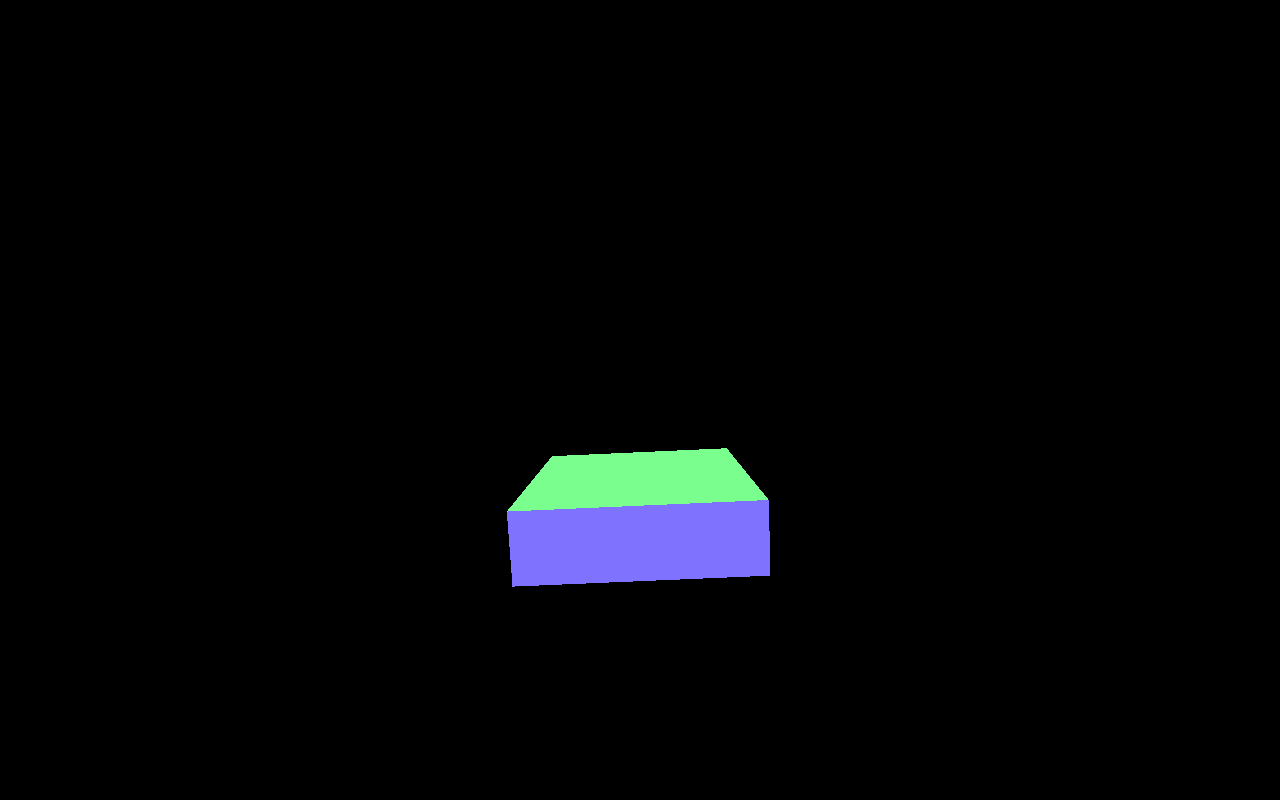
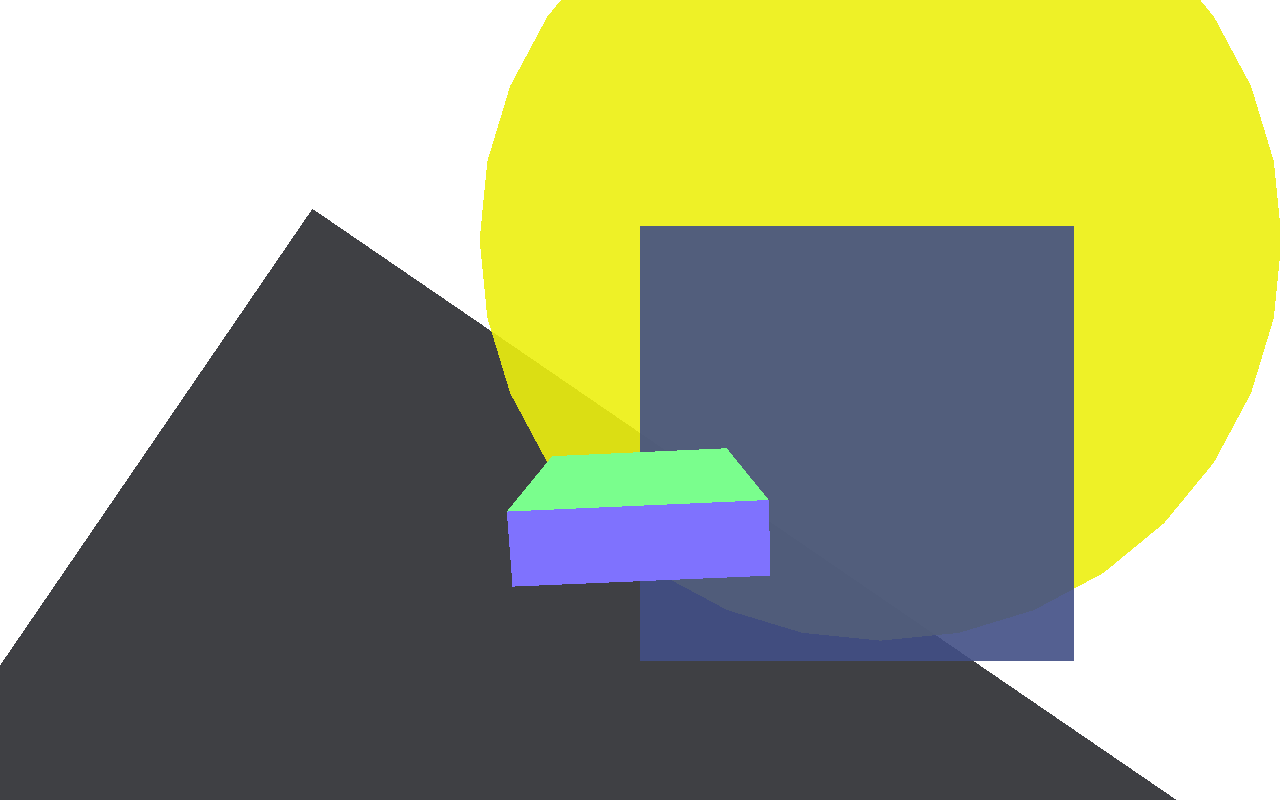
Before and after one commit to chasestarr/quadCopProj, a plain HTML site: page index.html in a window 1280 px wide. Drawn offline with Linux system fonts and the light colour scheme; animation ran at ten frames a second.

Commit message:
added background assets

```diff
--- a/index.html
+++ b/index.html
@@ -1,12 +1,14 @@
 <html>
 	<head>
-		<title>My first Three.js app</title>
+		<title>Quadcopter Simulaton</title>
 		<style>
 			body {
 				margin: 0;
 				background-color: white;
 			}
-			canvas { width: 100%; height: 100%;
+			canvas {
+				width: 100%;
+				height: 100%;
 				background-color: white;
 			}
 		</style>
@@ -22,14 +24,43 @@
 			renderer.setSize(window.innerWidth, window.innerHeight);
 			document.body.appendChild(renderer.domElement);
 
-			var geometry = new THREE.BoxGeometry(2,0.6,2);
+			var box1 = new THREE.BoxGeometry(2,0.6,2);
+			var plane1 = new THREE.PlaneGeometry(50,40);
+			var plane2 = new THREE.PlaneGeometry(35,20);
+			var plane3 = new THREE.PlaneGeometry(10,10);
+			var circle1 = new THREE.CircleGeometry(10,32);
+
 			var material = new THREE.MeshNormalMaterial;
-			var cube = new THREE.Mesh(geometry, material);
-			cube.useQuaternion = true;
-			scene.add(cube);
-			var cameraPOS = new THREE.Vector3(0,3,5);
+			var farBackMat = new THREE.MeshBasicMaterial({color: 0xffffff});
+			var darkGrey = new THREE.MeshBasicMaterial({color: 0x3f4044});
+			var yellowAlpha = new THREE.MeshBasicMaterial({color: 0xecef0f, transparent: true, opacity: 0.9});
+			var depth = new THREE.MeshDepthMaterial;
+			var midBlue = new THREE.MeshBasicMaterial({color: 0x414e85, transparent: true, opacity: 0.9});
+
+			var qCopter = new THREE.Mesh(box1, material);
+			var farBack = new THREE.Mesh(plane1, farBackMat);
+			var lvl1 = new THREE.Mesh(plane2, darkGrey);
+			var lvl2 = new THREE.Mesh(plane3, midBlue);
+			var bigCircle = new THREE.Mesh(circle1, yellowAlpha);
+
+			scene.add(qCopter);
+			scene.add(farBack);
+			scene.add(lvl1);
+			scene.add(lvl2);
+			scene.add(bigCircle);
+
 			camera.position.z = 5;
 			camera.position.y = 1;
+
+			farBack.position.z = -10;
+			lvl1.position.z = -9;
+			lvl1.position.y = -12;
+			lvl1.rotation.z = -.6;
+			lvl2.position.z = -7;
+			lvl2.position.x = 5;
+			bigCircle.position.z = -8;
+			bigCircle.position.x = 6;
+			bigCircle.position.y = 5;
 
 			function hover(){
 				var randVal1 = THREE.Math.randFloat(-.01,.01);
@@ -39,23 +70,23 @@
 				var leftRight = new THREE.Vector3(0,0,1);
 				var forwBack = new THREE.Vector3(1,0,0);
 				var upDown = new THREE.Vector3(0,1,0);
-				cube.rotateOnAxis(leftRight.normalize(),randVal1);
-				cube.rotateOnAxis(forwBack.normalize(), randVal2);
-				cube.rotateOnAxis(upDown.normalize(), randVal3);
+				qCopter.rotateOnAxis(leftRight.normalize(),randVal1);
+				qCopter.rotateOnAxis(forwBack.normalize(), randVal2);
+				qCopter.rotateOnAxis(upDown.normalize(), randVal3);
 
 				var rotLockHigh = THREE.Math.degToRad(12);
 				var rotLockLow = THREE.Math.degToRad(-12);
-				if(cube.rotation.x >= rotLockHigh){
-					cube.rotation.x = rotLockHigh;
+				if(qCopter.rotation.x >= rotLockHigh){
+					qCopter.rotation.x = rotLockHigh;
 				}
-				if(cube.rotation.x <= rotLockLow){
-					cube.rotation.x = rotLockLow;
+				if(qCopter.rotation.x <= rotLockLow){
+					qCopter.rotation.x = rotLockLow;
 				}
-				if(cube.rotation.z >= rotLockHigh){
-					cube.rotation.z = rotLockHigh;
+				if(qCopter.rotation.z >= rotLockHigh){
+					qCopter.rotation.z = rotLockHigh;
 				}
-				if(cube.rotation.z <= rotLockLow){
-					cube.rotation.z = rotLockLow;
+				if(qCopter.rotation.z <= rotLockLow){
+					qCopter.rotation.z = rotLockLow;
 				}
 
 			}
```
